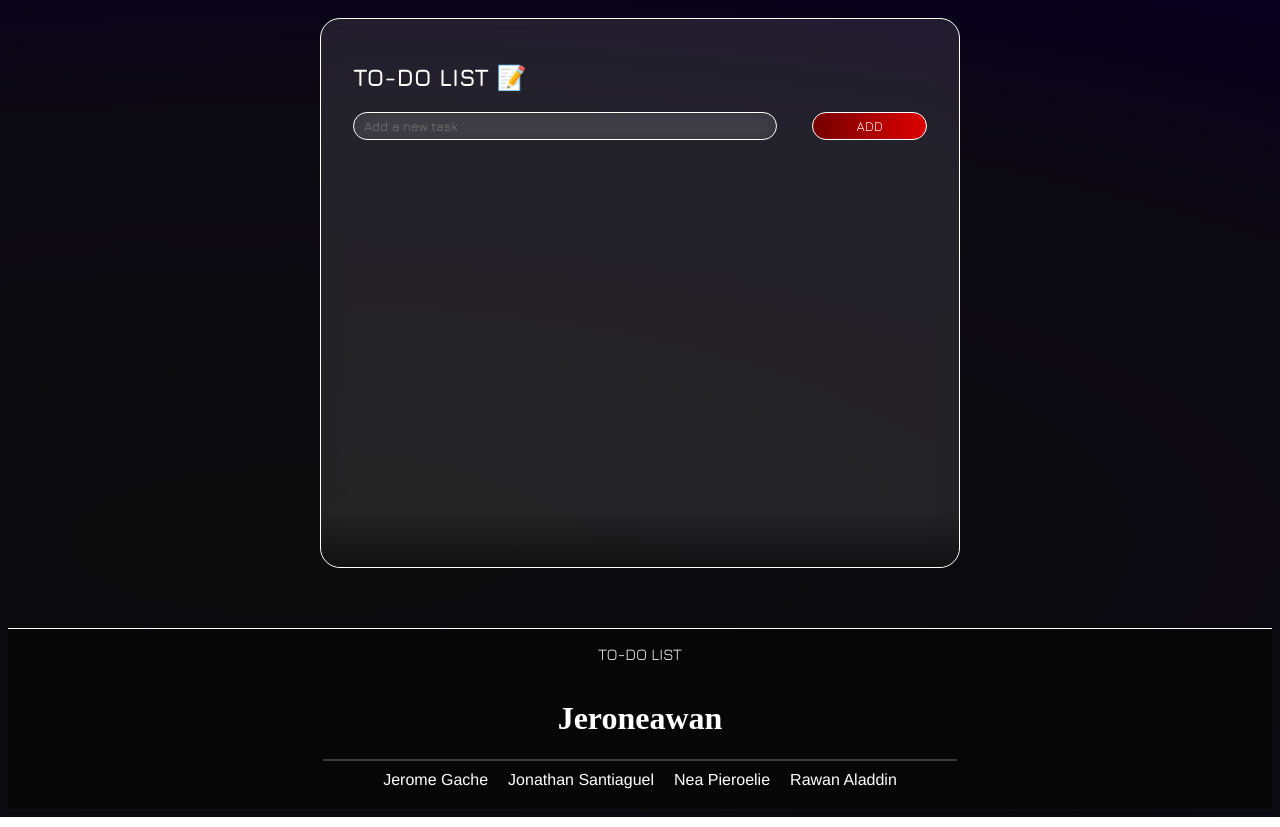
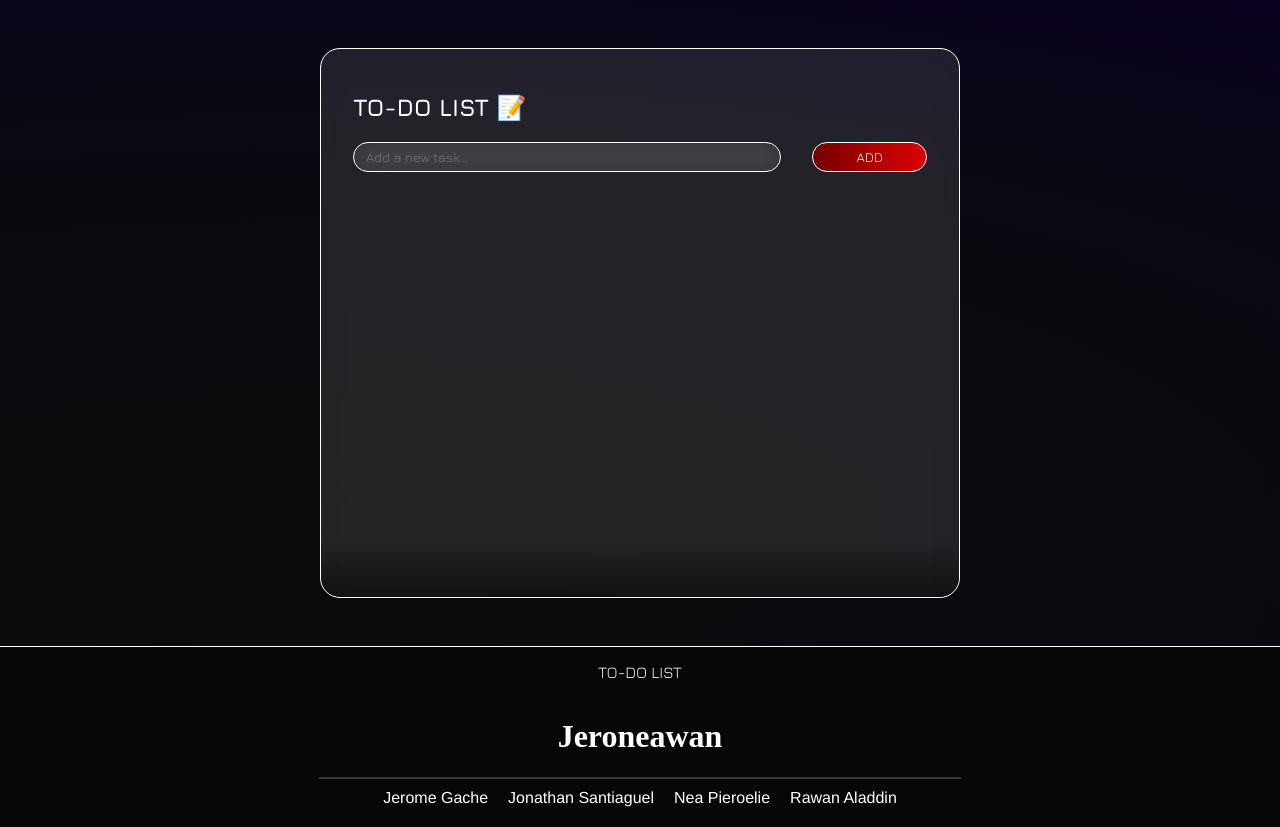
Before and after one commit to Aladdin3r/comp2170-final-project, a plain HTML site: page index.html in a window 1280 px wide. Drawn offline with nearby package versions, Linux system fonts and the light colour scheme; a web font is replaced by a local one.

Commit message:
general styling

```diff
--- a/css/style.css
+++ b/css/style.css
@@ -8,11 +8,9 @@ body {
   font-family: Jura;
   color: white;
   display: flex;
-  padding-top: 10px;
   flex-direction: column;
-  justify-content: flex-end;
   align-items: center;
-  gap: 10px;
+  margin: 0;
 }
 
 .todo {
@@ -23,7 +21,7 @@ body {
   background: rgba(255, 255, 255, 0.1);
   backdrop-filter: blur(10px);
   padding: 24px 32px;
-  margin-bottom: 50px;
+  margin: 48px 0;
 }
 
 .todo::-webkit-scrollbar {
@@ -46,7 +44,7 @@ input {
   border: 1px solid #fff;
   background: rgba(255, 255, 255, 0.05);
   backdrop-filter: blur(10px);
-  padding: 5px 10px;
+  padding: 6px 12px;
   width: 70%;
   color: white;
   font-family: Jura;
--- a/index.html
+++ b/index.html
@@ -29,7 +29,7 @@
       <div class="todo">
         <h2>TO-DO LIST 📝</h2>
         <form class="todo-form">
-          <input type="text" name="name" placeholder="Add a new task" />
+          <input type="text" name="name" placeholder="Add a new task..." />
           <button id="main-button" type="submit">ADD</button>
         </form>
         <div class="todos">
```
